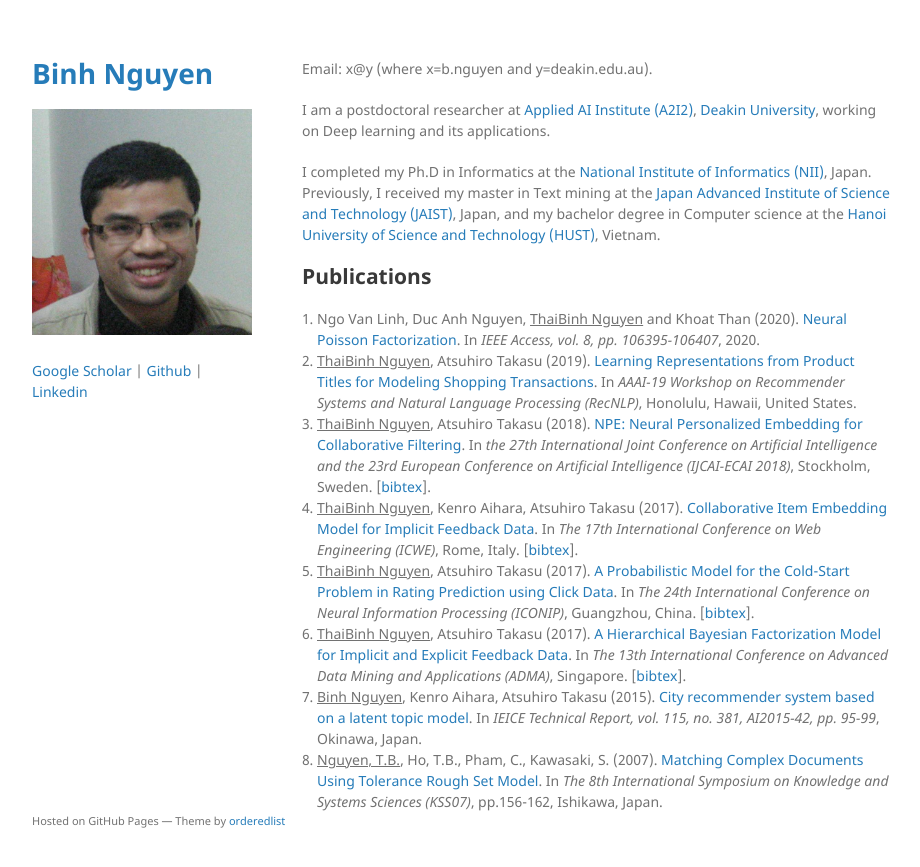
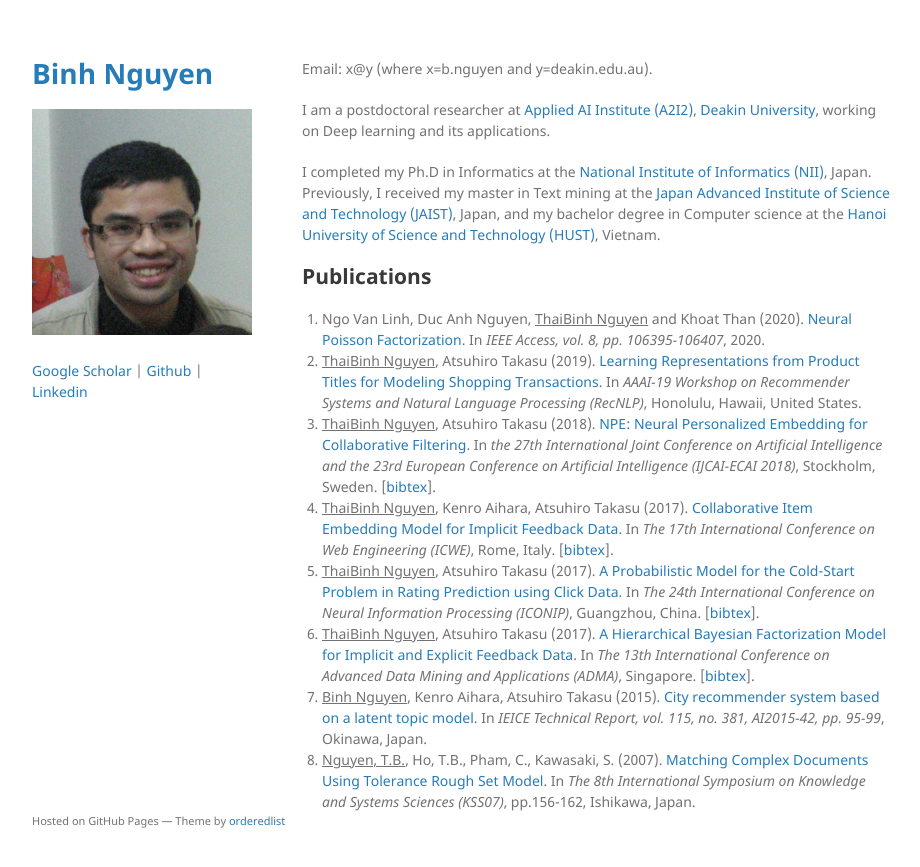
Before and after one commit to nguyenthaibinh/nguyenthaibinh.github.io, a Jekyll site: the page built from index.md, in a window 1280 px wide. Shown: the top 867 px of the page, without its empty margins (178-1098 px from the left). Built offline with Jekyll 4.4.1, drawn with Linux system fonts in a browser that asks for light colours; the repository's description, which GitHub fills in, is left out.

Commit message:
Update jekyll-theme-minimal.scss

```diff
--- a/_sass/jekyll-theme-minimal.scss
+++ b/_sass/jekyll-theme-minimal.scss
@@ -19,7 +19,7 @@ p, ul, ol, table, pre, dl {
 }
 
 ol {
-  padding-left: 15px;
+  padding-left: 20px;
 }
 
 h1, h2, h3 {
```
